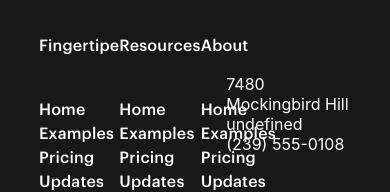
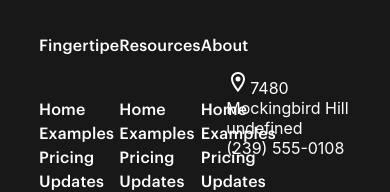
Before and after one commit to TheDa21crj/Landing-Page, a React (Create React App) app: page / in a window 390 px wide. Shown: the part 7736-7928 px from the top of the page. Built offline with nearby package versions, Linux system fonts and the light colour scheme.

Commit message:
import Phone

```diff
--- a/src/Components/Footer.js
+++ b/src/Components/Footer.js
@@ -2,6 +2,7 @@ import React from "react";
 import "./Css/Footer.css";
 
 import LocationOnOutlinedIcon from "@mui/icons-material/LocationOnOutlined";
+import PhoneAndroidOutlinedIcon from "@mui/icons-material/PhoneAndroidOutlined";
 
 export default function Footer() {
   return (
@@ -37,7 +38,10 @@ export default function Footer() {
           </div>
         </div>
         <div>
-          <p>7480 Mockingbird Hill undefined</p>
+          <p>
+            <LocationOnOutlinedIcon />
+            7480 Mockingbird Hill undefined
+          </p>
           <p>(239) 555-0108</p>
         </div>
       </div>
```
